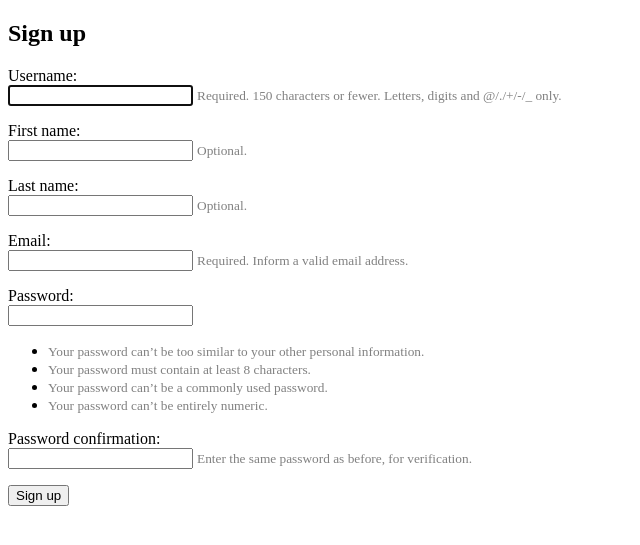
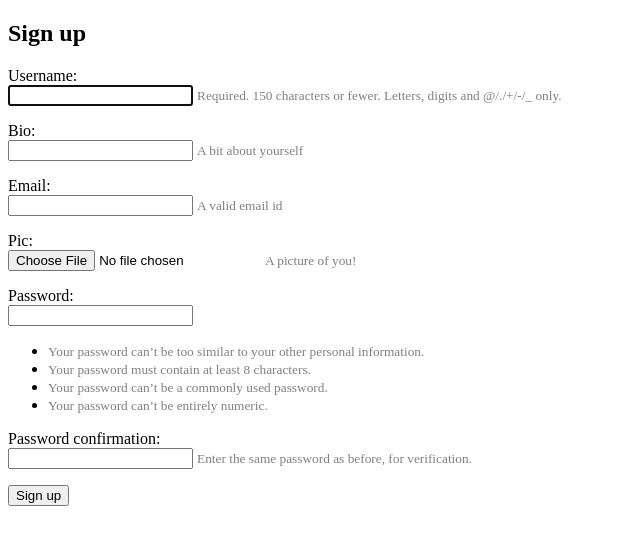
Before and after one commit to shubhang16198/automatic-happiness, a Django app: page / in a window 1280 px wide. Shown: the part 108-653 px from the top of the page, without its empty margins (0-640 px from the left). Run offline with Django 3.2, Linux system fonts and the light colour scheme.

Commit message:
working now

```diff
--- a/angel/street/forms.py
+++ b/angel/street/forms.py
@@ -1,25 +1,14 @@
-# from django import forms
-# from django.contrib.auth.forms import UserCreationForm
-# from django.contrib.auth.models import User
-
-# class SignUpForm(UserCreationForm):
-#     first_name = forms.CharField()
-#     art = forms.CharField(help_text="What do you perform ? ")
-#     mobile_no = forms.CharField(help_text="For payment!")
-
-#     class Meta:
-#         model = User
-#         fields = {'first_name','last_name','username','email','password1','password2','art','mobile_no'}
 from django import forms
 from django.contrib.auth.forms import UserCreationForm
 from django.contrib.auth.models import User
 
 
 class SignUpForm(UserCreationForm):
-    first_name = forms.CharField(max_length=30, required=False, help_text='Optional.')
-    last_name = forms.CharField(max_length=30, required=False, help_text='Optional.')
-    email = forms.EmailField(max_length=254, help_text='Required. Inform a valid email address.')
+    bio = forms.CharField(help_text='A bit about yourself')
+    email = forms.EmailField(help_text="A valid email id")
+    pic  = forms.FileField(help_text="A picture of you!")
+
 
     class Meta:
         model = User
-        fields = ('username', 'first_name', 'last_name', 'email', 'password1', 'password2', )
+        fields = ('username', 'bio', 'email' , 'pic' ,'password1', 'password2', )
--- a/angel/street/templates/signup.html
+++ b/angel/street/templates/signup.html
@@ -2,7 +2,7 @@
 
 {% block content %}
   <h2>Sign up</h2>
-  <form method="post">
+  <form method="post" enctype="multipart/form-data">
     {% csrf_token %}
     {% for field in form %}
       <p>
--- a/angel/street/views.py
+++ b/angel/street/views.py
@@ -1,49 +1,8 @@
-# from django.shortcuts import render
-
-# # Create your views here.
-from .forms import SignUpForm
-# def signup(request):
-# 	if request.method == "POST":
-# 		form  = SignUpForm(request.POST , request.FILES)
-# 		if form.is_valid():
-# 			user = form.save()
-# 			user.refresh_from_db()
-# 			user.profile.art = form.cleaned_data['art']
-# 			user.profile.mobile_no = form.cleaned_data['mobile_no']
-# 			user.save()
-# 			raw_password = form.cleaned_data.get('password1')
-# 			user = authenticate(username=user.username, password=raw_password)
-# 			login(request, user)
-# 			return HttpResponse("success")
-# 	else:
-# 		form = SignUpForm()
-# 	return render(request, 'street/signup.html', {'form': form})
-#
-# from django.contrib.auth import login, authenticate
-# from django.shortcuts import render, redirect
-
-# from .forms import SignUpForm
-
-# def signup(request):
-#     if request.method == 'POST':
-#         form = SignUpForm(request.POST)
-#         if form.is_valid():
-#             form.save()
-#             username = form.cleaned_data.get('username')
-#             raw_password = form.cleaned_data.get('password1')
-#             user = authenticate(username=username, password=raw_password)
-#             login(request, user)
-#             return HttpResponse("success")
-#     else:
-#         form = SignUpForm()
-#     return render(request, 'signup.html', {'form': form})
-
-
-from django.http import HttpResponse
 from django.contrib.auth.decorators import login_required
 from django.contrib.auth import login, authenticate
-from django.contrib.auth.forms import UserCreationForm
 from django.shortcuts import render, redirect
+
+from .forms import SignUpForm
 
 
 @login_required
@@ -53,12 +12,16 @@ def home(request):
 
 def signup(request):
     if request.method == 'POST':
-        form = UserCreationForm(request.POST)
+        form = SignUpForm(request.POST , request.FILES)
         if form.is_valid():
-            form.save()
-            username = form.cleaned_data.get('username')
+            user = form.save()
+            user.refresh_from_db()  # load the profile instance created by the signal
+            user.profile.bio = form.cleaned_data.get('bio')
+            user.profile.email = form.cleaned_data.get('email')
+            user.profile.pic = form.cleaned_data.get('pic')
+            user.save()
             raw_password = form.cleaned_data.get('password1')
-            user = authenticate(username=username, password=raw_password)
+            user = authenticate(username=user.username, password=raw_password)
             login(request, user)
             return redirect('home')
     else:
```
Also changed, not shown: angel/street/models.py (+13 -4 lines), angel/street/templates/home.html (+4 -3 lines), angel/db.sqlite3, angel/street/migrations/0001_initial.py (added), angel/street/migrations/0002_auto_20170506_1643.py (added), angel/street/migrations/0003_profile_pic.py (added), 10 other files.
